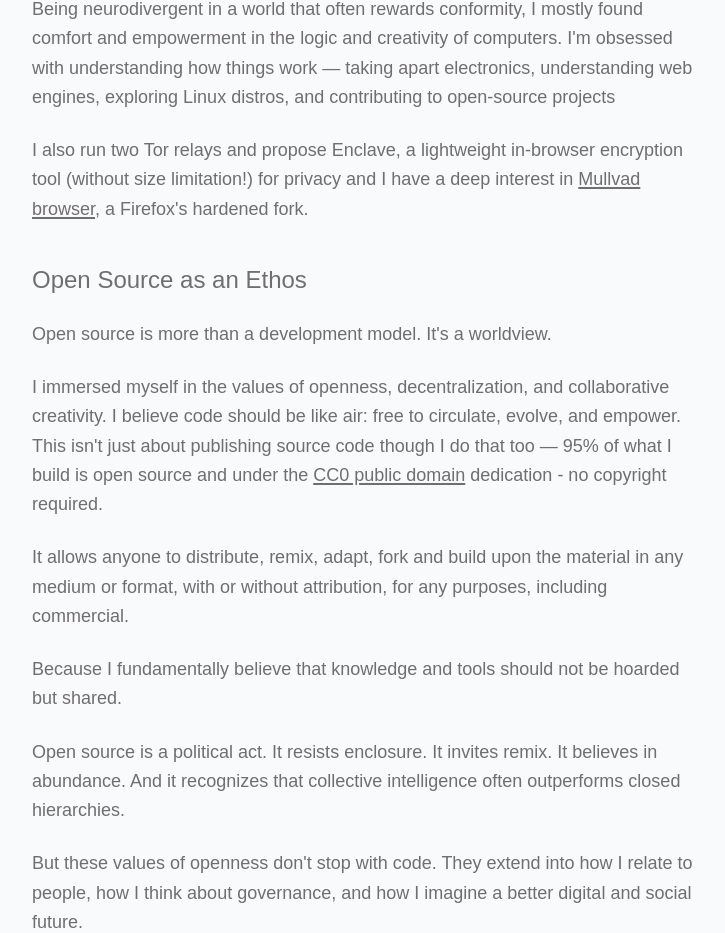
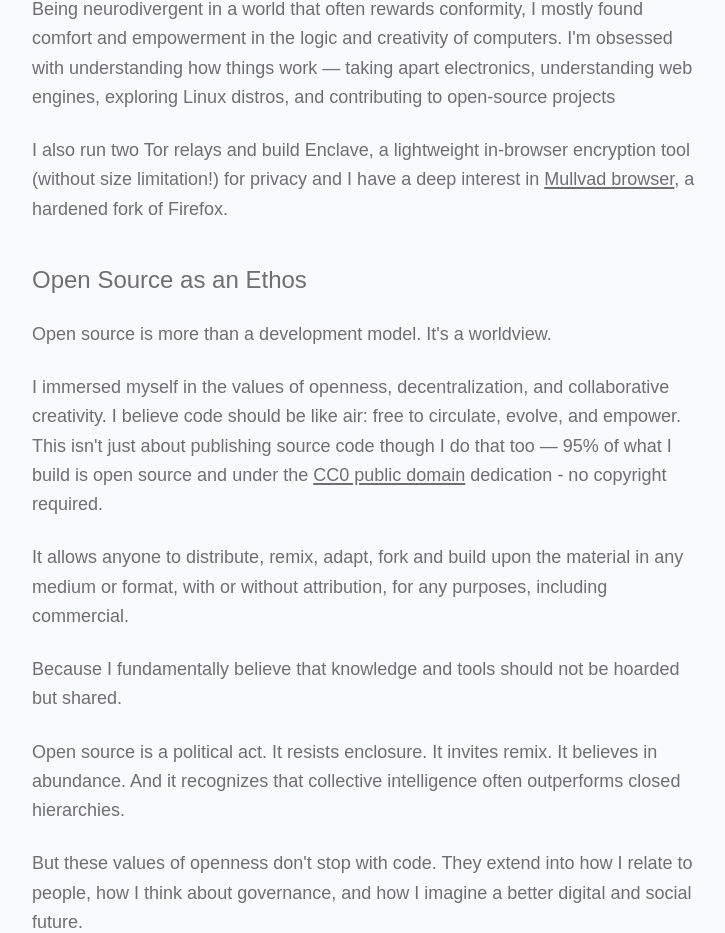
Before and after one commit to hopeugetherpes/anatole.co, a Next.js app: page / in a window 1280 px wide. Shown: the part 1154-2087 px from the top of the page, without its empty margins (272-997 px from the left). Built offline with nearby package versions, Linux system fonts and the light colour scheme.

Commit message:
Update page.tsx

```diff
--- a/app/page.tsx
+++ b/app/page.tsx
@@ -236,7 +236,7 @@
             </p>
 
             <p>
-              I also run two Tor relays and propose Enclave, a lightweight in-browser encryption tool (without size
+              I also run two Tor relays and build Enclave, a lightweight in-browser encryption tool (without size
               limitation!) for privacy and I have a deep
               interest in{" "}
               <a
@@ -245,7 +245,7 @@
               >
                 Mullvad browser
               </a>
-              , a Firefox&apos;s hardened fork.
+              , a hardened fork of Firefox.
             </p>
 
             <h3 className="text-2xl font-medium pt-4" style={{ color: "#706E70" }}>
```
